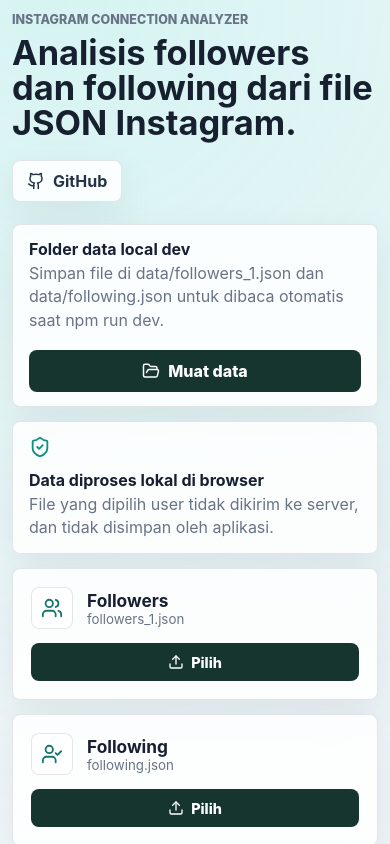
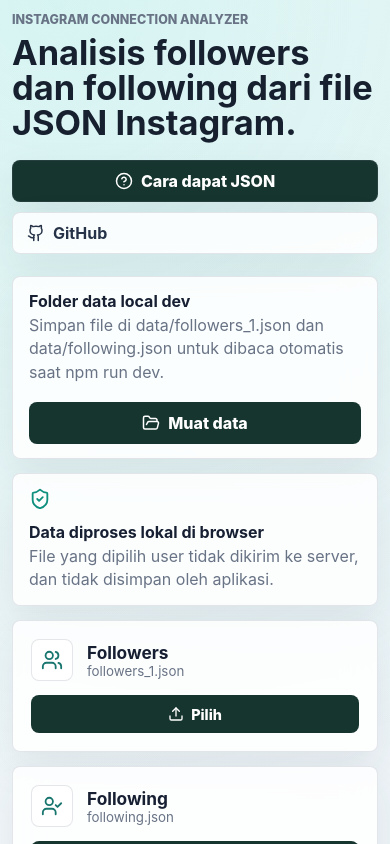
Before and after one commit to ghanirahmans/Analyzer-Connection-Instagram, a React (Vite) app: page / in a window 390 px wide. Shown: the top 844 px of the page. Built offline with nearby package versions, Linux system fonts and the light colour scheme.

Commit message:
Add JSON download guide modal

```diff
--- a/src/App.css
+++ b/src/App.css
@@ -113,6 +113,33 @@ h2 {
   font-weight: 750;
   text-decoration: none;
   white-space: nowrap;
+}
+
+.topbar-actions {
+  display: flex;
+  align-items: center;
+  gap: 10px;
+  flex: 0 0 auto;
+}
+
+.help-button {
+  display: inline-flex;
+  align-items: center;
+  justify-content: center;
+  gap: 8px;
+  min-height: 42px;
+  padding: 0 14px;
+  border: 1px solid rgba(108, 119, 137, 0.18);
+  border-radius: 8px;
+  background: #17352f;
+  color: #ffffff;
+  box-shadow: 0 16px 42px rgba(41, 51, 68, 0.08);
+  font-weight: 800;
+  white-space: nowrap;
+}
+
+.help-button:hover {
+  background: #214a42;
 }
 
 .data-folder-bar {
@@ -538,6 +565,67 @@ h2 {
   line-height: 1.5;
 }
 
+.modal-backdrop {
+  position: fixed;
+  inset: 0;
+  z-index: 20;
+  display: grid;
+  place-items: center;
+  padding: 18px;
+  background: rgba(15, 23, 42, 0.48);
+}
+
+.guide-modal {
+  width: min(680px, 100%);
+  max-height: min(760px, calc(100vh - 36px));
+  overflow: auto;
+  border: 1px solid rgba(108, 119, 137, 0.2);
+  border-radius: 8px;
+  background: #ffffff;
+  box-shadow: 0 28px 80px rgba(15, 23, 42, 0.28);
+  padding: 20px;
+}
+
+.modal-head {
+  display: flex;
+  align-items: flex-start;
+  justify-content: space-between;
+  gap: 18px;
+}
+
+.guide-steps {
+  display: grid;
+  gap: 10px;
+  margin: 20px 0 0;
+  padding-left: 22px;
+  color: #344054;
+  line-height: 1.5;
+}
+
+.guide-steps li::marker {
+  color: #0f766e;
+  font-weight: 850;
+}
+
+.modal-note {
+  display: flex;
+  align-items: flex-start;
+  gap: 10px;
+  margin-top: 18px;
+  padding: 13px 14px;
+  border-radius: 8px;
+  background: #ecfdf5;
+  color: #17685f;
+}
+
+.modal-note svg {
+  flex: 0 0 auto;
+}
+
+.modal-note p {
+  line-height: 1.5;
+}
+
 .app-footer {
   margin-top: 18px;
   color: #687385;
@@ -564,6 +652,7 @@ h2 {
     flex-direction: column;
   }
 
+  .topbar-actions,
   .github-link,
   .actions {
     width: max-content;
@@ -612,6 +701,17 @@ h2 {
     overflow: visible;
   }
 
+  .topbar-actions {
+    align-items: stretch;
+    flex-direction: column;
+    width: 100%;
+  }
+
+  .github-link,
+  .help-button {
+    width: 100%;
+  }
+
   .tab {
     justify-content: space-between;
     width: 100%;
--- a/src/App.jsx
+++ b/src/App.jsx
@@ -10,6 +10,7 @@ import {
   FolderOpen,
   Github,
   HeartHandshake,
+  CircleHelp,
   RotateCcw,
   Search,
   ShieldCheck,
@@ -59,7 +60,9 @@ function extractUsername(item) {
     (entry) => entry?.value,
   )?.value;
 
-  return stringListUsername || item?.title || item?.value || item?.username || null;
+  return (
+    stringListUsername || item?.title || item?.value || item?.username || null
+  );
 }
 
 function uniqueSortedUsernames(values) {
@@ -145,6 +148,7 @@ function App() {
   const [sortDirection, setSortDirection] = useState("asc");
   const [status, setStatus] = useState({ type: "idle", message: "" });
   const [copied, setCopied] = useState(false);
+  const [isGuideOpen, setIsGuideOpen] = useState(false);
   const followersInputRef = useRef(null);
   const followingInputRef = useRef(null);
 
@@ -277,6 +281,15 @@ function App() {
             <p className="eyebrow">Instagram Connection Analyzer</p>
             <h1>Analisis followers dan following dari file JSON Instagram.</h1>
           </div>
+          <div className="topbar-actions">
+            <button
+              type="button"
+              className="help-button"
+              onClick={() => setIsGuideOpen(true)}
+            >
+              <CircleHelp size={18} />
+              Cara dapat JSON
+            </button>
             <a
               className="github-link"
               href="https://github.com/ghanirahmans/Analyzer-Connection-Instagram"
@@ -286,6 +299,7 @@ function App() {
               <Github size={18} />
               GitHub
             </a>
+          </div>
         </header>
 
         {isLocalDev && (
@@ -488,11 +502,66 @@ function App() {
         </section>
 
         <footer className="app-footer">
-          Program ini dibuat dan dikembangkan oleh{" "}
-          <strong>ghanirahmans</strong> untuk keperluan portofolio.
+          Program ini dibuat dan dikembangkan oleh <strong>ghanirahmans</strong>{" "}
+          untuk keperluan portofolio.
         </footer>
       </section>
+
+      {isGuideOpen && <GuideModal onClose={() => setIsGuideOpen(false)} />}
     </main>
+  );
+}
+
+function GuideModal({ onClose }) {
+  return (
+    <div className="modal-backdrop" role="presentation" onMouseDown={onClose}>
+      <section
+        className="guide-modal"
+        role="dialog"
+        aria-modal="true"
+        aria-labelledby="guide-title"
+        onMouseDown={(event) => event.stopPropagation()}
+      >
+        <div className="modal-head">
+          <div>
+            <span className="section-kicker">Panduan data Instagram</span>
+            <h2 id="guide-title">Cara mendapatkan file JSON</h2>
+          </div>
+          <button
+            type="button"
+            className="icon-button"
+            onClick={onClose}
+            title="Tutup"
+          >
+            <X size={18} />
+          </button>
+        </div>
+
+        <ol className="guide-steps">
+          <li>Buka Instagram, lalu masuk ke Settings and privacy.</li>
+          <li>Pilih Accounts Center.</li>
+          <li>Buka Your information and permissions.</li>
+          <li>Pilih Download your information.</li>
+          <li>Buat request download untuk akun Instagram yang ingin dicek.</li>
+          <li>Pilih Select types of information.</li>
+          <li>Centang Followers and following saja.</li>
+          <li>Pastikan format download adalah JSON, lalu submit request.</li>
+          <li>Setelah file ZIP siap, download dan ekstrak.</li>
+          <li>
+            Cari folder followers_and_following, lalu gunakan followers_1.json
+            dan following.json di aplikasi ini.
+          </li>
+        </ol>
+
+        <div className="modal-note">
+          <ShieldCheck size={18} />
+          <p>
+            File dipilih dari browser user dan diproses lokal. Aplikasi tidak
+            mengupload file JSON ke server.
+          </p>
+        </div>
+      </section>
+    </div>
   );
 }
 
```
Lines whose indentation alone changed are shown as unchanged.
